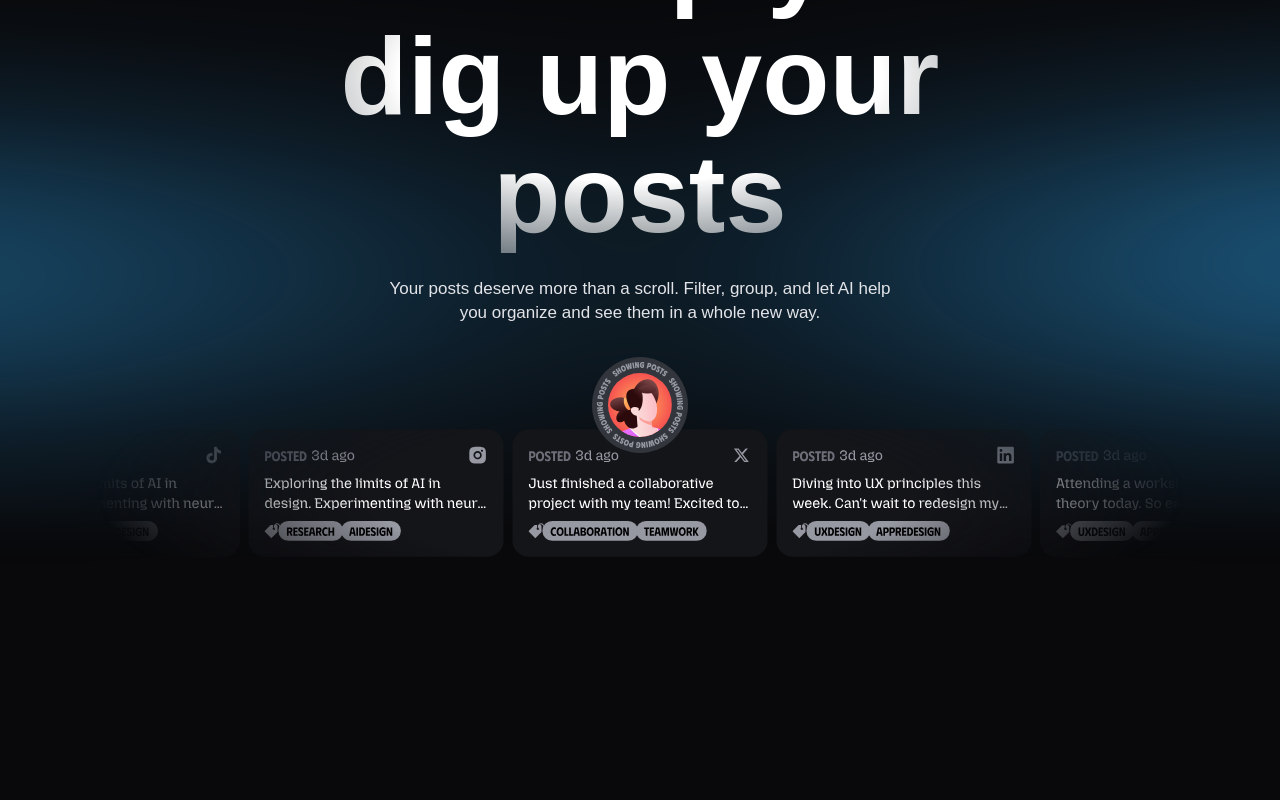
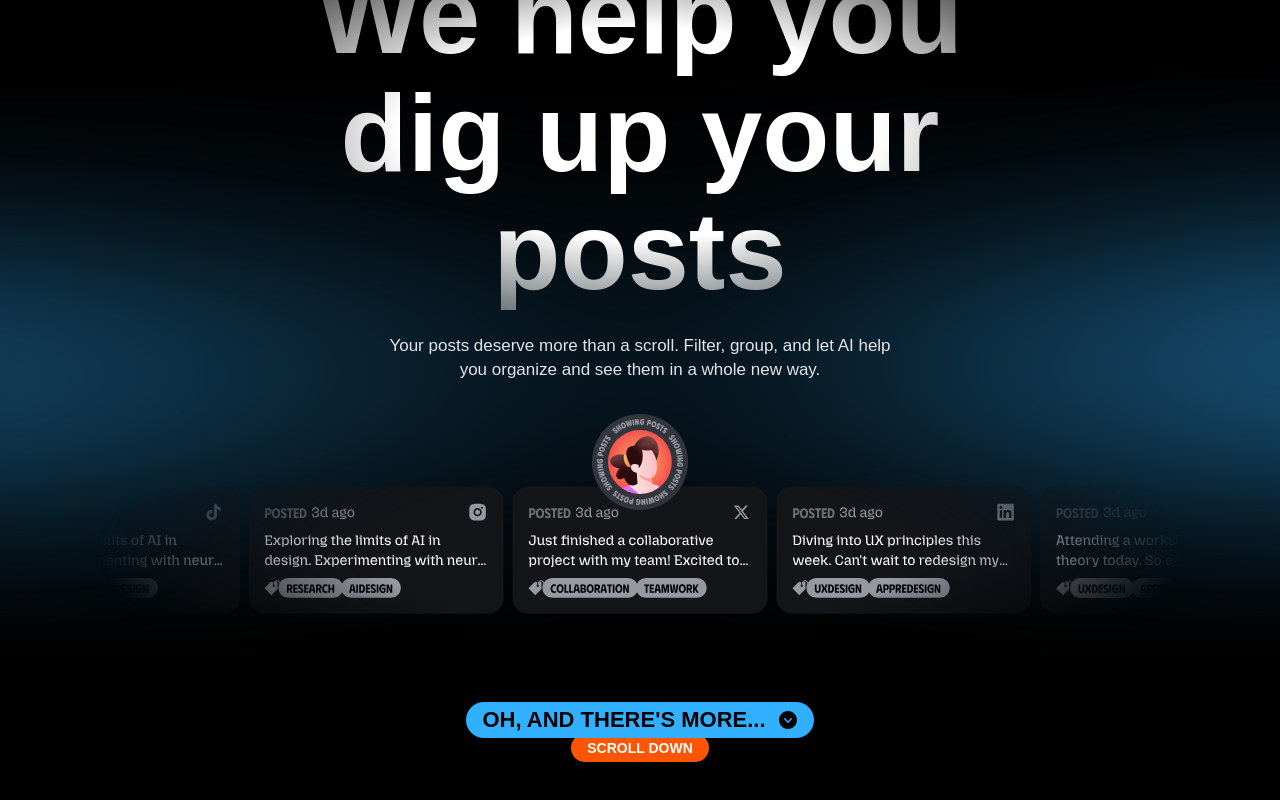
Before and after one commit to JGodwyn/SoTime, a Next.js app: page / in a window 1280 px wide. Shown: the part 204-1004 px from the top of the page. Before the commit the page ends 864 px from the top, so only its background shows below. Built offline with nearby package versions, Linux system fonts and the light colour scheme; a web font is replaced by a local one.

Commit message:
hero page without animations done!

```diff
--- a/src/app/page.tsx
+++ b/src/app/page.tsx
@@ -3,7 +3,7 @@ import Image from "next/image"
 
 export default function Home() {
   return (
-    <main className="flex h-screen flex-col items-center justify-center p-24 bg-background overflow-hidden relative">
+    <main className="flex min-h-[calc(100vh-5rem)] flex-col items-center justify-center p-24 bg-background relative">
       {/* Stadium Light Background */}
       <div className="absolute inset-0 flex items-center justify-center pointer-events-none">
         <Image
@@ -89,6 +89,30 @@ export default function Home() {
               />
             </div>
           </div>
+
+          {/* Pills Container */}
+          <div className="flex flex-col items-center justify-center mt-12">
+            {/* "OH, AND THERE'S MORE..." Pill */}
+            <div className="flex items-center gap-3 bg-dodger-300 px-4 py-1 rounded-full z-10">
+              <span className="text-title-lg font-bold text-black uppercase">
+                OH, AND THERE'S MORE...
+              </span>
+              <Image
+                src="/assets/chevron-down-small-fill.svg"
+                alt="Chevron Down"
+                width={20}
+                height={20}
+                className="w-5 h-5"
+              />
+            </div>
+
+            {/* "SCROLL DOWN" Pill */}
+            <div className="flex items-center gap-3 bg-pumpkin-500 px-4 py-1 rounded-full -mt-1 z-0">
+              <span className="text-title-sm font-bold text-white uppercase">
+                SCROLL DOWN
+              </span>
+            </div>
+          </div>
       </div>
     </main>
   )
--- a/src/styles/globals.css
+++ b/src/styles/globals.css
@@ -31,8 +31,9 @@
         --sublines: 10px;
 
         /* Default dark theme (Night900 background) */
-        --background: 240 10% 4%;
-        /* night900 */
+        /* change background to Night1000 */
+        --background: 0 0% 0%;
+        /* night1000 */
         --foreground: 0 0% 100%;
         /* night0 */
 
```
Also changed, not shown: public/assets/chevron-down-small-fill.svg (added).
